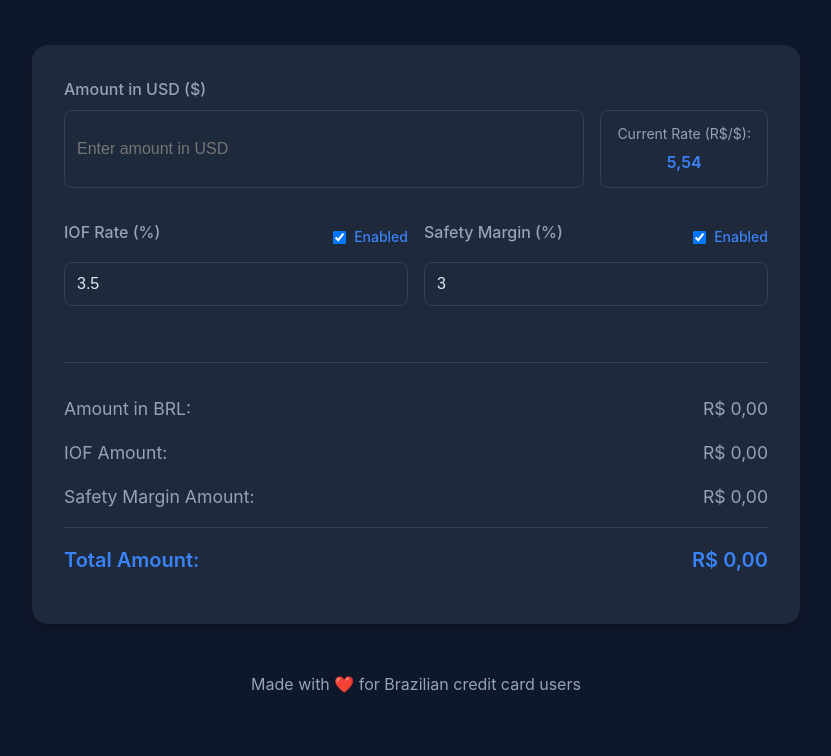
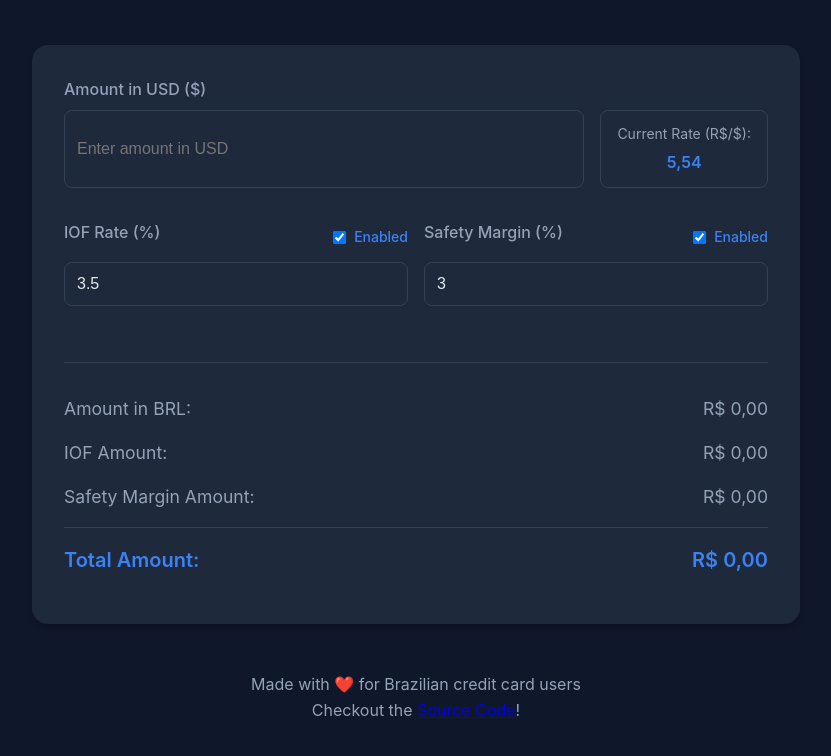
Before and after one commit to CEDipEngineering/USD2BRL_CreditCard_Calculator, a plain HTML site: page index.html in a window 1280 px wide. Shown: the part 120-876 px from the top of the page, without its empty margins (224-1055 px from the left). Before the commit the page ends 850 px from the top, so only its background shows below. Drawn offline with Linux system fonts and the light colour scheme.

Commit message:
Update index.html

```diff
--- a/index.html
+++ b/index.html
@@ -86,6 +86,7 @@
 
         <footer>
             <p>Made with ❤️ for Brazilian credit card users</p>
+            <p>Checkout the <a href="https://github.com/CEDipEngineering/USD2BRL_CreditCard_Calculator">Source Code</a>!</p>
         </footer>
     </div>
     <script src="script.js"></script>
```
